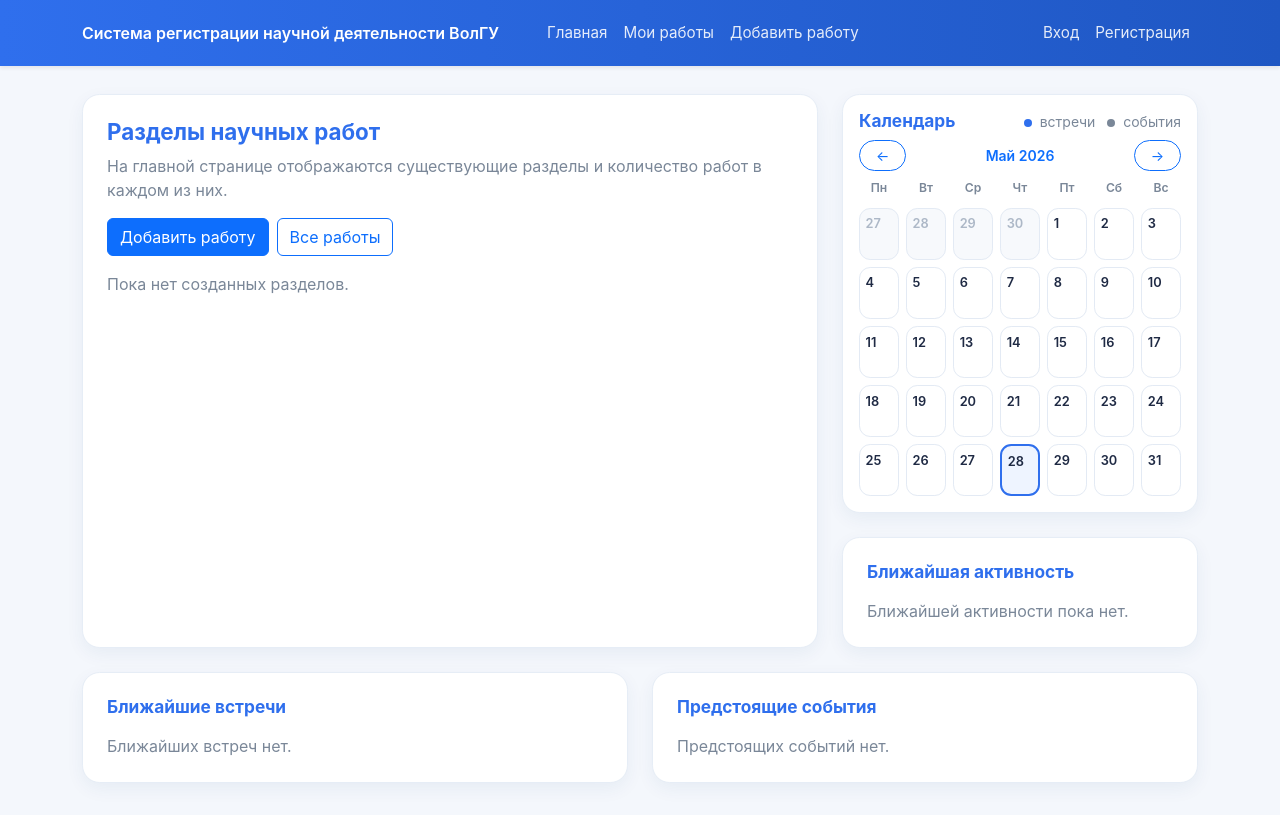
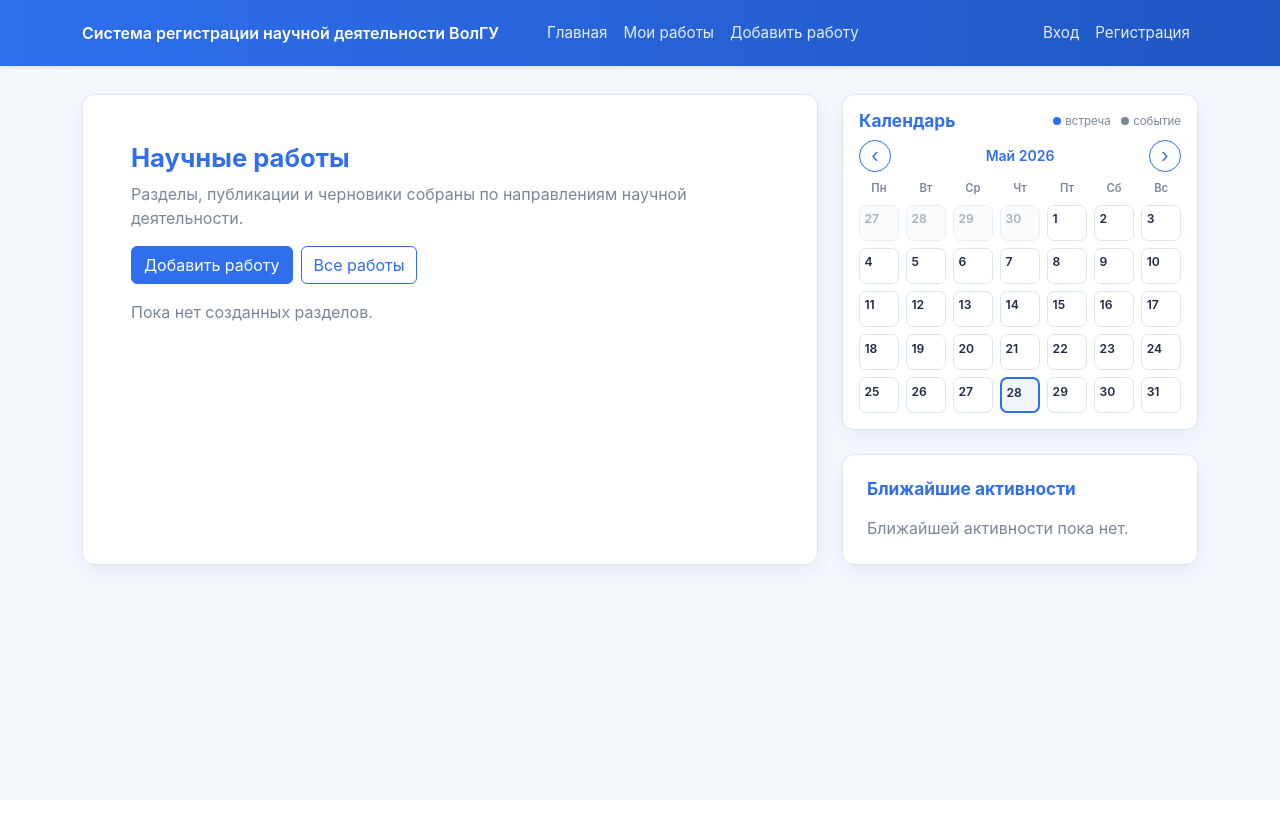
Before and after one commit to axawman/volsu-science-system, a Django app: page / in a window 1280 px wide. After the commit the page ends 581 px from the top, so only its background shows below. Run offline with Django 5.2, Linux system fonts and the light colour scheme; data that the repository does not hold is empty.

Commit message:
update ux/ui. add dark theme

```diff
--- a/src/core/views.py
+++ b/src/core/views.py
@@ -21,6 +21,31 @@ def home(request):
     ).order_by("sort_order", "name")
     upcoming_meetings = Meeting.objects.filter(start_at__gte=now).order_by("start_at")[:5]
     upcoming_events = Event.objects.filter(event_date__gte=now).order_by("event_date")[:5]
+    upcoming_activity = []
+
+    for meeting in upcoming_meetings:
+        upcoming_activity.append({
+            "title": meeting.title,
+            "kind": "Встреча",
+            "type": "meeting",
+            "date": meeting.start_at,
+            "end_date": meeting.end_at,
+            "location": meeting.location,
+            "created_by": meeting.created_by,
+        })
+
+    for event in upcoming_events:
+        upcoming_activity.append({
+            "title": event.title,
+            "kind": "Событие",
+            "type": "event",
+            "date": event.event_date,
+            "end_date": None,
+            "location": event.location,
+            "created_by": event.created_by,
+        })
+
+    upcoming_activity = sorted(upcoming_activity, key=lambda item: item["date"])[:6]
 
     calendar_items = []
 
@@ -42,6 +67,7 @@ def home(request):
         "sections": sections,
         "upcoming_meetings": upcoming_meetings,
         "upcoming_events": upcoming_events,
+        "upcoming_activity": upcoming_activity,
         "calendar_items": calendar_items,
         "today": now.date().isoformat(),
     }
--- a/src/templates/base.html
+++ b/src/templates/base.html
@@ -3,7 +3,21 @@
 <head>
     <meta charset="UTF-8">
     <meta name="viewport" content="width=device-width, initial-scale=1.0">
+    <meta name="color-scheme" content="light dark">
     <title>{% block title %}Система регистрации научной деятельности ВолГУ{% endblock %}</title>
+
+    <script>
+        (() => {
+            const systemTheme = window.matchMedia("(prefers-color-scheme: dark)");
+
+            function applySystemTheme(event) {
+                document.documentElement.dataset.bsTheme = event.matches ? "dark" : "light";
+            }
+
+            applySystemTheme(systemTheme);
+            systemTheme.addEventListener("change", applySystemTheme);
+        })();
+    </script>
 
     <link href="https://cdn.jsdelivr.net/npm/bootstrap@5.3.3/dist/css/bootstrap.min.css" rel="stylesheet">
 
@@ -11,11 +25,37 @@
         :root {
             --primary-soft: #2f6fed;
             --primary-deep: #1f57c3;
+            --primary-contrast: #ffffff;
             --page-bg: #f4f7fc;
             --card-bg: #ffffff;
             --text-main: #1f2a44;
             --text-muted: #7a8798;
             --border-soft: #dbe5f2;
+            --surface-muted: #f7f9fc;
+            --surface-hover: #f0f5ff;
+            --shadow-soft: 0 6px 18px rgba(20, 60, 120, 0.06);
+            --shadow-hover: 0 10px 24px rgba(20, 60, 120, 0.08);
+            --navbar-bg: linear-gradient(90deg, var(--primary-soft), var(--primary-deep));
+            --dot-muted: #7a8798;
+        }
+
+        @media (prefers-color-scheme: dark) {
+            :root {
+                --primary-soft: #7aa7ff;
+                --primary-deep: #4f7ff0;
+                --primary-contrast: #07111f;
+                --page-bg: #0b1220;
+                --card-bg: #111c2e;
+                --text-main: #e8eef8;
+                --text-muted: #9aa9bd;
+                --border-soft: #26364d;
+                --surface-muted: #0f1929;
+                --surface-hover: #17243a;
+                --shadow-soft: 0 12px 28px rgba(0, 0, 0, 0.26);
+                --shadow-hover: 0 16px 34px rgba(0, 0, 0, 0.34);
+                --navbar-bg: linear-gradient(90deg, #0f2340, #172f59);
+                --dot-muted: #a6b2c4;
+            }
         }
 
         body {
@@ -25,7 +65,7 @@
         }
 
         .navbar {
-            background: linear-gradient(90deg, var(--primary-soft), var(--primary-deep)) !important;
+            background: var(--navbar-bg) !important;
             padding-top: 0.85rem;
             padding-bottom: 0.85rem;
         }
@@ -54,10 +94,10 @@
 
         .hero-card,
         .card-soft {
-            background: #ffffff;
-            border: 1px solid #e6edf6;
-            border-radius: 1.1rem;
-            box-shadow: 0 6px 18px rgba(20, 60, 120, 0.06);
+            background: var(--card-bg);
+            border: 1px solid var(--border-soft);
+            border-radius: 0.75rem;
+            box-shadow: var(--shadow-soft);
         }
 
         .card-soft {
@@ -66,7 +106,7 @@
 
         .card-soft:hover {
             transform: translateY(-2px);
-            box-shadow: 0 10px 24px rgba(20, 60, 120, 0.08);
+            box-shadow: var(--shadow-hover);
         }
 
         .hero-card {
@@ -97,9 +137,9 @@
         }
 
         .badge-soft {
-            background: #e8f0ff;
+            background: var(--surface-hover);
             color: var(--primary-deep);
-            border: 1px solid #d4e2ff;
+            border: 1px solid var(--border-soft);
         }
 
         .calendar-grid {
@@ -118,26 +158,27 @@
 
         .calendar-day {
             min-height: 64px;
-            border: 1px solid #e3eaf4;
-            border-radius: 0.8rem;
-            background: #ffffff;
+            border: 1px solid var(--border-soft);
+            border-radius: 0.6rem;
+            background: var(--card-bg);
             padding: 0.45rem;
             transition: 0.15s ease;
         }
 
         .calendar-day:hover {
-            background: #f0f5ff;
+            background: var(--surface-hover);
             border-color: var(--primary-soft);
         }
 
         .calendar-day.other-month {
-            background: #f7f9fc;
-            color: #adb8c7;
+            background: var(--surface-muted);
+            color: var(--text-muted);
+            opacity: 0.65;
         }
 
         .calendar-day.today {
             border: 2px solid var(--primary-soft);
-            background: #eef4ff;
+            background: var(--surface-hover);
         }
 
         .calendar-day-number {
@@ -165,12 +206,12 @@
         }
 
         .calendar-dot.event {
-            background: #7a8798;
+            background: var(--dot-muted);
         }
 
         .mini-list-item {
             padding: 0.9rem 0;
-            border-bottom: 1px solid #edf1f7;
+            border-bottom: 1px solid var(--border-soft);
         }
 
         .mini-list-item:last-child {
@@ -197,6 +238,56 @@
 
         .btn-outline-light {
             border-color: rgba(255,255,255,0.65);
+        }
+
+        .btn-primary {
+            background-color: var(--primary-soft);
+            border-color: var(--primary-soft);
+            color: var(--primary-contrast);
+        }
+
+        .btn-primary:hover,
+        .btn-primary:focus {
+            background-color: var(--primary-deep);
+            border-color: var(--primary-deep);
+            color: var(--primary-contrast);
+        }
+
+        .btn-outline-primary {
+            border-color: var(--primary-soft);
+            color: var(--primary-soft);
+        }
+
+        .btn-outline-primary:hover,
+        .btn-outline-primary:focus {
+            background-color: var(--primary-soft);
+            border-color: var(--primary-soft);
+            color: var(--primary-contrast);
+        }
+
+        .text-primary {
+            color: var(--primary-soft) !important;
+        }
+
+        .alert {
+            border-color: var(--border-soft);
+        }
+
+        [data-bs-theme="dark"] .card,
+        [data-bs-theme="dark"] .list-group-item {
+            background-color: var(--card-bg);
+            border-color: var(--border-soft);
+            color: var(--text-main);
+        }
+
+        [data-bs-theme="dark"] .bg-light,
+        [data-bs-theme="dark"] .bg-light-subtle {
+            background-color: var(--surface-muted) !important;
+        }
+
+        [data-bs-theme="dark"] .border,
+        [data-bs-theme="dark"] .border-bottom {
+            border-color: var(--border-soft) !important;
         }
 
         @media (max-width: 991px) {
--- a/src/templates/core/home.html
+++ b/src/templates/core/home.html
@@ -3,14 +3,14 @@
 {% block title %}Главная — Система регистрации научной деятельности ВолГУ{% endblock %}
 
 {% block content %}
-<div class="row g-4 mb-4">
+<div class="row g-4">
     <div class="col-lg-8">
-        <div class="card-soft p-4 h-100">
+        <div class="card-soft p-4 p-lg-5 h-100">
             <div class="d-flex justify-content-between align-items-start flex-wrap gap-3 mb-3">
                 <div>
-                    <h1 class="section-title mb-2" style="font-size: 1.4rem;">Разделы научных работ</h1>
+                    <h1 class="section-title home-title mb-2">Научные работы</h1>
                     <p class="text-soft mb-0">
-                        На главной странице отображаются существующие разделы и количество работ в каждом из них.
+                        Разделы, публикации и черновики собраны по направлениям научной деятельности.
                     </p>
                 </div>
 
@@ -20,6 +20,7 @@
                 </div>
             </div>
 
+            <div class="section-list">
             {% for section in sections %}
                 <div class="mini-list-item">
                     <div class="d-flex justify-content-between align-items-start gap-3 flex-wrap">
@@ -37,23 +38,24 @@
             {% empty %}
                 <p class="text-soft mb-0">Пока нет созданных разделов.</p>
             {% endfor %}
+            </div>
         </div>
     </div>
 
     <div class="col-lg-4">
-        <div class="card-soft p-3">
+        <div class="card-soft p-3 calendar-card">
             <div class="d-flex justify-content-between align-items-center mb-2">
                 <h2 class="section-title mb-0">Календарь</h2>
-                <div class="small text-soft">
-                    <span class="calendar-dot meeting me-1"></span> встречи
-                    <span class="calendar-dot event ms-2 me-1"></span> события
+                <div class="calendar-legend text-soft">
+                    <span><span class="calendar-dot meeting me-1"></span>встреча</span>
+                    <span><span class="calendar-dot event me-1"></span>событие</span>
                 </div>
             </div>
 
             <div class="d-flex justify-content-between align-items-center mb-2">
-                <button class="btn btn-sm btn-outline-primary rounded-pill px-3" id="prev-month">←</button>
+                <button class="btn btn-sm btn-outline-primary calendar-nav-btn" id="prev-month" aria-label="Предыдущий месяц">‹</button>
                 <div class="fw-semibold text-primary small" id="calendar-title"></div>
-                <button class="btn btn-sm btn-outline-primary rounded-pill px-3" id="next-month">→</button>
+                <button class="btn btn-sm btn-outline-primary calendar-nav-btn" id="next-month" aria-label="Следующий месяц">›</button>
             </div>
 
             <div class="calendar-grid compact-calendar-head mb-2">
@@ -70,99 +72,110 @@
         </div>
 
         <div class="card-soft p-4 mt-4">
-            <h2 class="section-title mb-3">Ближайшая активность</h2>
+            <h2 class="section-title mb-3">Ближайшие активности</h2>
 
-            {% for event in upcoming_events|slice:":2" %}
-                <div class="mini-list-item">
-                    <div class="fw-semibold">{{ event.title }}</div>
-                    <div class="meta">
-                        Событие: {{ event.event_date|date:"d.m.Y H:i" }}<br>
-                        {{ event.location }}
+            {% for item in upcoming_activity %}
+                <div class="mini-list-item activity-item">
+                    <div class="d-flex align-items-start gap-3">
+                        <span class="activity-dot {{ item.type }}"></span>
+                        <div>
+                            <div class="d-flex align-items-center gap-2 flex-wrap">
+                                <span class="badge badge-soft">{{ item.kind }}</span>
+                                <span class="meta m-0">{{ item.date|date:"d.m.Y H:i" }}</span>
+                            </div>
+                            <div class="fw-semibold mt-1">{{ item.title }}</div>
+                            <div class="meta">
+                                {% if item.end_date %}До {{ item.end_date|date:"d.m.Y H:i" }}<br>{% endif %}
+                                {% if item.location %}Место: {{ item.location }}<br>{% endif %}
+                                Добавил: {{ item.created_by.username }}
+                            </div>
+                        </div>
                     </div>
                 </div>
             {% empty %}
-            {% endfor %}
-
-            {% for meeting in upcoming_meetings|slice:":2" %}
-                <div class="mini-list-item">
-                    <div class="fw-semibold">{{ meeting.title }}</div>
-                    <div class="meta">
-                        Встреча: {{ meeting.start_at|date:"d.m.Y H:i" }}<br>
-                        {{ meeting.location }}
-                    </div>
-                </div>
-            {% empty %}
-            {% endfor %}
-
-            {% if not upcoming_events and not upcoming_meetings %}
                 <p class="text-soft mb-0">Ближайшей активности пока нет.</p>
-            {% endif %}
-        </div>
-    </div>
-</div>
-
-<div class="row g-4">
-    <div class="col-lg-6">
-        <div class="card-soft p-4 h-100">
-            <div class="d-flex justify-content-between align-items-center mb-3">
-                <h2 class="section-title mb-0">Ближайшие встречи</h2>
-            </div>
-
-            {% for meeting in upcoming_meetings %}
-                <div class="mini-list-item">
-                    <div class="fw-semibold">{{ meeting.title }}</div>
-                    <div class="meta">
-                        {{ meeting.start_at|date:"d.m.Y H:i" }} – {{ meeting.end_at|date:"d.m.Y H:i" }}<br>
-                        Место: {{ meeting.location }}<br>
-                        Организатор: {{ meeting.created_by.username }}
-                    </div>
-                </div>
-            {% empty %}
-                <p class="text-soft mb-0">Ближайших встреч нет.</p>
-            {% endfor %}
-        </div>
-    </div>
-
-    <div class="col-lg-6">
-        <div class="card-soft p-4 h-100">
-            <div class="d-flex justify-content-between align-items-center mb-3">
-                <h2 class="section-title mb-0">Предстоящие события</h2>
-            </div>
-
-            {% for event in upcoming_events %}
-                <div class="mini-list-item">
-                    <div class="fw-semibold">{{ event.title }}</div>
-                    <div class="meta">
-                        Дата: {{ event.event_date|date:"d.m.Y H:i" }}<br>
-                        Место: {{ event.location }}<br>
-                        Добавил: {{ event.created_by.username }}
-                    </div>
-                </div>
-            {% empty %}
-                <p class="text-soft mb-0">Предстоящих событий нет.</p>
             {% endfor %}
         </div>
     </div>
 </div>
 
 <style>
+    .home-title {
+        font-size: clamp(1.35rem, 2vw, 1.8rem);
+    }
+
+    .section-list {
+        margin-top: 0.5rem;
+    }
+
+    .calendar-card {
+        position: sticky;
+        top: 1rem;
+    }
+
+    .calendar-legend {
+        display: flex;
+        gap: 0.65rem;
+        font-size: 0.72rem;
+        line-height: 1;
+        white-space: nowrap;
+    }
+
+    .calendar-nav-btn {
+        width: 2rem;
+        height: 2rem;
+        border-radius: 50%;
+        padding: 0;
+        font-size: 1.2rem;
+        line-height: 1;
+    }
+
     .compact-calendar .calendar-day {
-        min-height: 52px;
-        padding: 0.35rem;
-        border-radius: 0.7rem;
+        min-height: 36px;
+        padding: 0.28rem;
+        border-radius: 0.45rem;
     }
 
     .compact-calendar .calendar-day-number {
-        font-size: 0.8rem;
-        margin-bottom: 0.15rem;
+        font-size: 0.76rem;
+        margin-bottom: 0.05rem;
     }
 
     .compact-calendar .calendar-events {
-        gap: 3px;
+        gap: 2px;
+        margin-top: 0;
     }
 
     .compact-calendar-head .calendar-head {
-        font-size: 0.76rem;
+        font-size: 0.7rem;
+        padding-bottom: 0;
+    }
+
+    .activity-item .badge {
+        font-size: 0.72rem;
+        font-weight: 600;
+    }
+
+    .activity-dot {
+        width: 0.6rem;
+        height: 0.6rem;
+        border-radius: 50%;
+        flex: 0 0 auto;
+        margin-top: 0.45rem;
+    }
+
+    .activity-dot.meeting {
+        background: var(--primary-soft);
+    }
+
+    .activity-dot.event {
+        background: var(--dot-muted);
+    }
+
+    @media (max-width: 991px) {
+        .calendar-card {
+            position: static;
+        }
     }
 </style>
 
@@ -215,7 +228,10 @@ function renderCalendar(date) {
         const dayNum = prevMonthLastDay - i;
         const cell = document.createElement("div");
         cell.className = "calendar-day other-month";
-        cell.innerHTML = `<div class="calendar-day-number">${dayNum}</div>`;
+        const number = document.createElement("div");
+        number.className = "calendar-day-number";
+        number.textContent = dayNum;
+        cell.appendChild(number);
         daysEl.appendChild(cell);
     }
 
@@ -231,14 +247,21 @@ function renderCalendar(date) {
 
         const dayEvents = calendarItems.filter(item => item.date === dateStr);
 
-        const eventsHtml = dayEvents.map(item => `
-            <span class="calendar-dot ${item.type}" title="${item.title}"></span>
-        `).join("");
+        const number = document.createElement("div");
+        number.className = "calendar-day-number";
+        number.textContent = day;
 
-        cell.innerHTML = `
-            <div class="calendar-day-number">${day}</div>
-            <div class="calendar-events">${eventsHtml}</div>
-        `;
+        const events = document.createElement("div");
+        events.className = "calendar-events";
+
+        dayEvents.forEach((item) => {
+            const dot = document.createElement("span");
+            dot.className = `calendar-dot ${item.type}`;
+            dot.title = item.title;
+            events.appendChild(dot);
+        });
+
+        cell.append(number, events);
 
         daysEl.appendChild(cell);
     }
@@ -249,7 +272,10 @@ function renderCalendar(date) {
     for (let i = 1; i <= remaining; i++) {
         const cell = document.createElement("div");
         cell.className = "calendar-day other-month";
-        cell.innerHTML = `<div class="calendar-day-number">${i}</div>`;
+        const number = document.createElement("div");
+        number.className = "calendar-day-number";
+        number.textContent = i;
+        cell.appendChild(number);
         daysEl.appendChild(cell);
     }
 }
```
